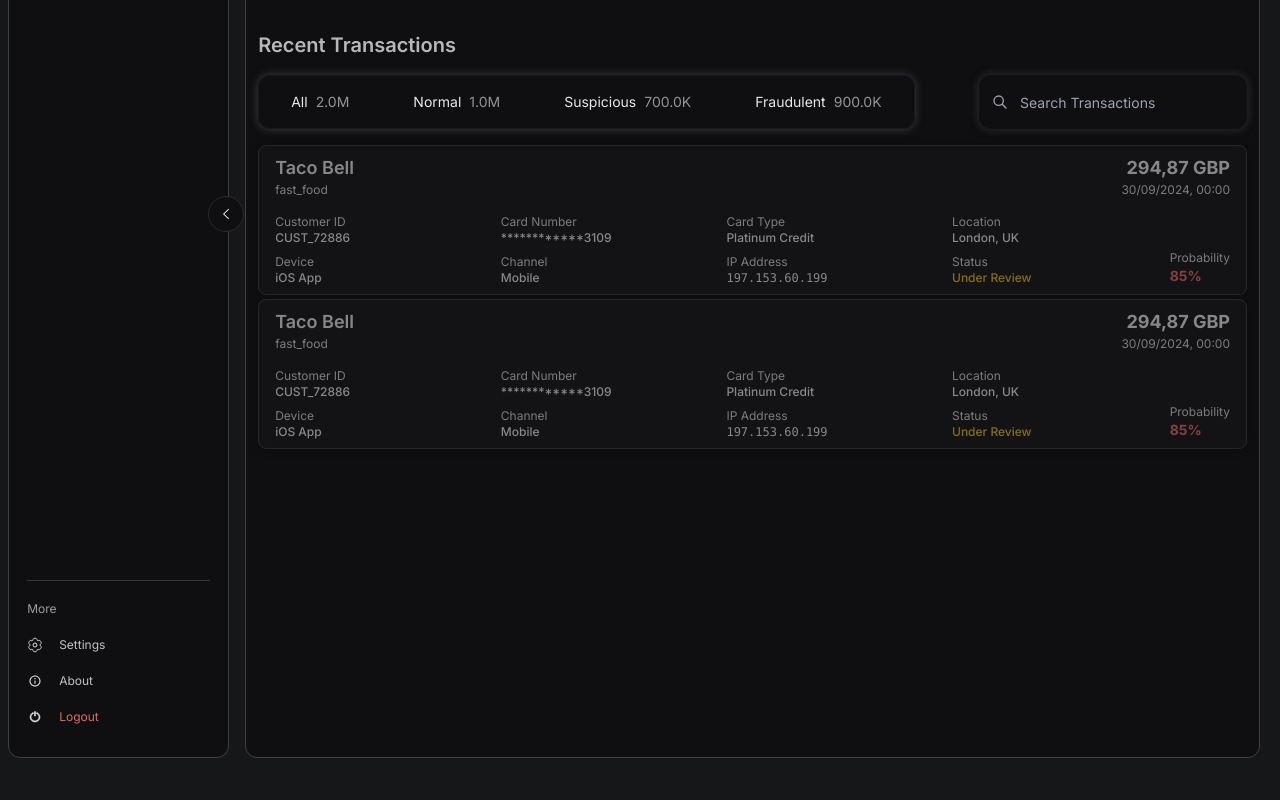
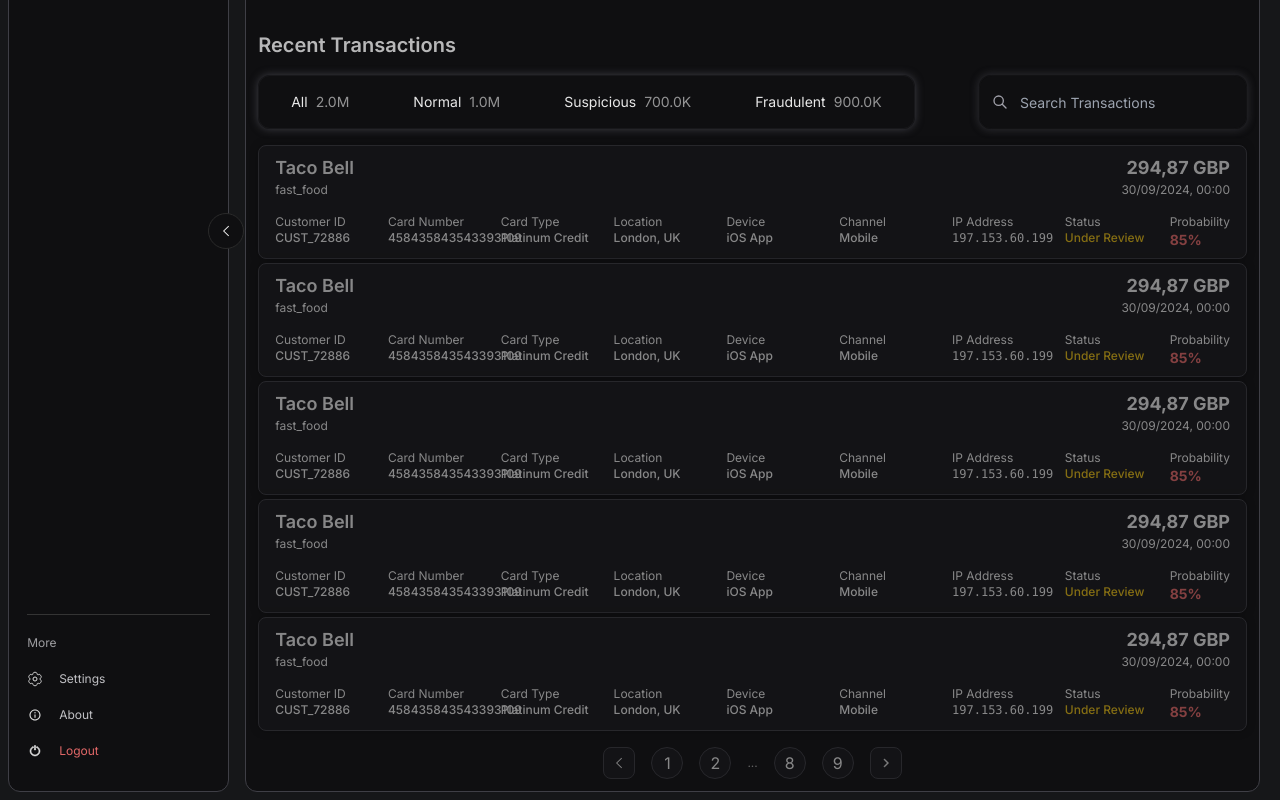
Before and after one commit to danielferreira-dias/credit.card.fraud.detection-dashboard, a React (Vite) app in the folder frontend/: page / in a window 1280 px wide. Shown: the part 302-1102 px from the top of the page. Before the commit the page ends 1068 px from the top, so only its background shows below. Built offline with nearby package versions, Linux system fonts and the light colour scheme.

Commit message:
Updated pagination

```diff
--- a/frontend/src/components/List.tsx
+++ b/frontend/src/components/List.tsx
@@ -1,10 +1,71 @@
-import TransactionInfo from "./TransactionInfo"
+import { useEffect, useMemo, useState } from "react";
+import TransactionInfo from "./TransactionInfo";
 
 export default function List(){
+    const [total, setTotal] = useState<number>(42);
+    const [page, setPage] = useState<number>(1);
+    const pageSize = 5;
+
+    const pageCount = Math.max(1, Math.ceil(total / pageSize));
+
+    useEffect(() => {
+        if (page > pageCount) setPage(pageCount);
+    }, [pageCount, page]);
+
+
+    const items = useMemo(() => {
+        const start = (page - 1) * pageSize;
+        const remaining = Math.max(0, total - start);
+        const count = Math.min(pageSize, remaining);
+        return Array.from({ length: count }, (_, i) => i);
+    }, [page, total]);
+
     return (
-        <div className="w-full h-150  text-white rounded-xl flex flex-col opacity-50 gap-y-1">
-            <TransactionInfo />
-            <TransactionInfo />
+        <div className="w-full h-fit text-white rounded-xl flex flex-col opacity-50 gap-y-1">
+            {items.map((i) => (
+                <TransactionInfo key={`${page}-${i}`} />
+            ))}
+
+            <div className="flex items-center justify-center gap-4 mt-3">
+                <button
+                    onClick={() => setPage((p) => Math.max(1, p - 1))}
+                    disabled={page === 1}
+                    className="w-8 h-8 rounded-lg bg-zinc-900 border border-zinc-700 hover:bg-zinc-800 ">
+                    <img src="/left-arrow-backup-2-svgrepo-com.svg" alt="Toggle sidebar" className={`w-3 h-3 m-auto transform transition duration-300 `} />
+                </button>
+                <button
+                    onClick={() => setPage((p) => Math.max(1, p - 1))}
+                    disabled={page === 1}
+                    className="rounded-full w-8 h-8 bg-zinc-900 border border-zinc-700 hover:bg-zinc-800  text-white">
+                    1
+                </button>
+                <button
+                    onClick={() => setPage((p) => Math.max(1, p - 1))}
+                    disabled={page === 1}
+                    className="rounded-full w-8 h-8 bg-zinc-900 border border-zinc-700 hover:bg-zinc-800  text-white">
+                    2
+                </button>
+
+                <span className="text-xs opacity-70">...</span>
+                <button
+                    onClick={() => setPage((p) => Math.max(1, p - 1))}
+                    disabled={page === 1}
+                    className="rounded-full w-8 h-8 bg-zinc-900 border border-zinc-700 hover:bg-zinc-800  text-white">
+                    {pageCount-1}
+                </button>
+                <button
+                    onClick={() => setPage((p) => Math.max(1, p - 1))}
+                    disabled={page === 1}
+                    className="rounded-full w-8 h-8 bg-zinc-900 border border-zinc-700 hover:bg-zinc-800  text-white">
+                    {pageCount}
+                </button>
+                <button
+                    onClick={() => setPage((p) => Math.min(pageCount, p + 1))}
+                    disabled={page === pageCount}
+                    className="w-8 h-8 rounded-lg bg-zinc-900 border border-zinc-700 hover:bg-zinc-800 ">
+                    <img src="/right-chevron-svgrepo-com.svg" alt="Toggle sidebar" className={`w-3 h-3 m-auto transform transition duration-300 `} />
+                </button>
+            </div>
         </div>
     )
 }
--- a/frontend/src/components/TransactionInfo.tsx
+++ b/frontend/src/components/TransactionInfo.tsx
@@ -37,7 +37,7 @@
 
                 const mockData: TransactionData = {
                     customer_id: "CUST_72886",
-                    card_number: "************3109",
+                    card_number: "458435843543393109",
                     timestamp: "2024-09-30T00:00:01.034820",
                     merchant: "Taco Bell",
                     merchant_type: "fast_food",
@@ -85,7 +85,7 @@
             case "Processed": return "text-green-400";
             case "Under Review": return "text-yellow-400";
             case "Blocked": return "text-red-400";
-            default: return "text-gray-200";
+            default: return "text-white";
         }
     };
 
@@ -99,7 +99,7 @@
 
     if (!transaction) {
         return (
-            <div className="text-center p-8 text-gray-200">
+            <div className="text-center p-8 text-white">
                 No transaction data available
             </div>
         );
@@ -112,54 +112,54 @@
                 <div className="flex justify-between items-start">
                     <div>
                         <h3 className="text-lg font-semibold text-white">{transaction.merchant}</h3>
-                        <p className="text-xs text-gray-200">{transaction.merchant_type}</p>
+                        <p className="text-xs text-white">{transaction.merchant_type}</p>
                     </div>
                     <div className="text-right  ">
                         <p className="text-lg font-bold text-white">{formatAmount(transaction.amount, transaction.currency)}</p>
-                        <p className="text-xs text-gray-200">{formatTimestamp(transaction.timestamp)}</p>
+                        <p className="text-xs text-white">{formatTimestamp(transaction.timestamp)}</p>
                     </div>
                 </div>
 
                 <div className="flex flex-row w-full justify-between">
                     {/* Transaction details grid */}
-                    <div className="grid grid-cols-2 md:grid-cols-4 gap-2 text-xs w-[95%]">
+                    <div className="grid grid-cols-2 md:grid-cols-4 lg:grid-cols-4 xl:grid-cols-8 gap-2 text-xs w-[95%]">
                         <div>
-                            <p className="text-gray-200">Customer ID</p>
+                            <p className="text-white">Customer ID</p>
                             <p className="text-white font-medium">{transaction.customer_id}</p>
                         </div>
                         <div>
-                            <p className="text-gray-200">Card Number</p>
+                            <p className="text-white">Card Number</p>
                             <p className="text-white font-medium">{transaction.card_number}</p>
                         </div>
                         <div>
-                            <p className="text-gray-200">Card Type</p>
+                            <p className="text-white">Card Type</p>
                             <p className="text-white font-medium">{transaction.card_type}</p>
                         </div>
                         <div>
-                            <p className="text-gray-200">Location</p>
+                            <p className="text-white">Location</p>
                             <p className="text-white font-medium">{transaction.city}, {transaction.country}</p>
                         </div>
                         <div>
-                            <p className="text-gray-200">Device</p>
+                            <p className="text-white">Device</p>
                             <p className="text-white font-medium">{transaction.device}</p>
                         </div>
                         <div>
-                            <p className="text-gray-200">Channel</p>
+                            <p className="text-white">Channel</p>
                             <p className="text-white font-medium capitalize">{transaction.channel}</p>
                         </div>
                         <div>
-                            <p className="text-gray-200">IP Address</p>
+                            <p className="text-white">IP Address</p>
                             <p className="text-white font-medium font-mono">{transaction.ip_address}</p>
                         </div>
                         <div>
-                            <p className="text-gray-200">Status</p>
+                            <p className="text-white">Status</p>
                             <p className={`font-medium ${getStatusColor(transaction.status.status)}`}>
                                 {transaction.status.status}
                             </p>
                         </div>
                     </div>
                     <div className="flex flex-col justify-end">
-                        <p className="text-gray-200 text-xs">Probability</p>
+                        <p className="text-white text-xs">Probability</p>
                         <p className="text-red-400 font-bold text-sm">{transaction.status.fraud_probability}</p>
                     </div>
                 </div>
--- a/frontend/src/style.css
+++ b/frontend/src/style.css
@@ -7,25 +7,25 @@
 }
 
 .card-1{
-    background: linear-gradient(to bottom right, #41162c, transparent, #020617);
+    background: linear-gradient(to bottom right, #41162c, transparent, #000000);
     border-color: #560e3380;
     border-width: 2px;
 }
 
 .card-2{
-    background: linear-gradient(to bottom right, #113b21, transparent, #020617);
+    background: linear-gradient(to bottom right, #113b21, transparent, #000000);
     border-color: #0f4a2680;
     border-width: 2px;
 }
 
 .card-3{
-    background: linear-gradient(to bottom right, #451111, transparent, #020617);
+    background: linear-gradient(to bottom right, #451111, transparent, #000000);
     border-color: #3f0e0e7d;
     border-width: 2px;
 }
 
 .card-4{
-    background: linear-gradient(to bottom right, #10285bc6, transparent, #020617);
+    background: linear-gradient(to bottom right, #10285bc6, transparent, #000000);
     border-color: #0d224e79;
     border-width: 2px;
 }
```
